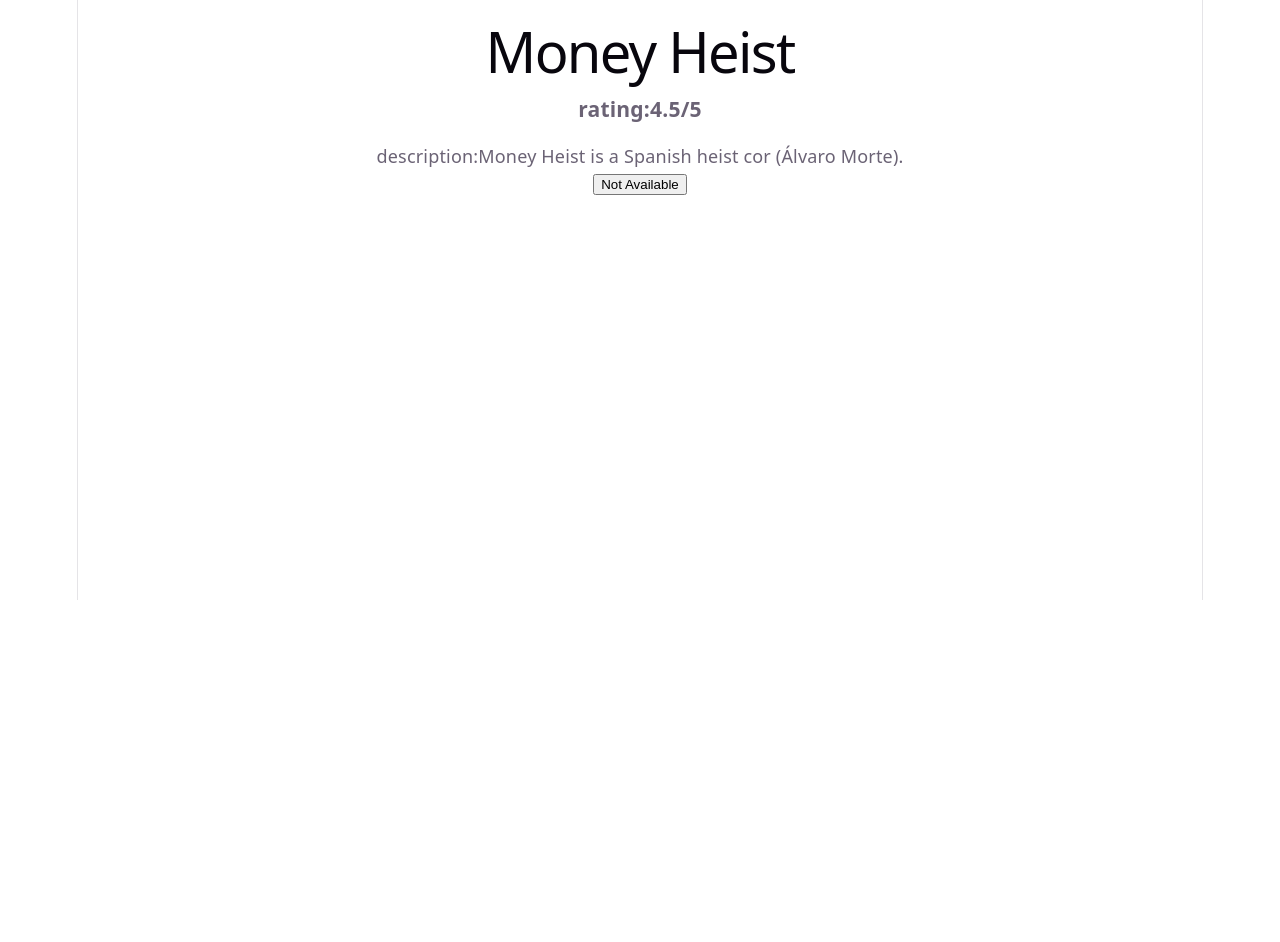
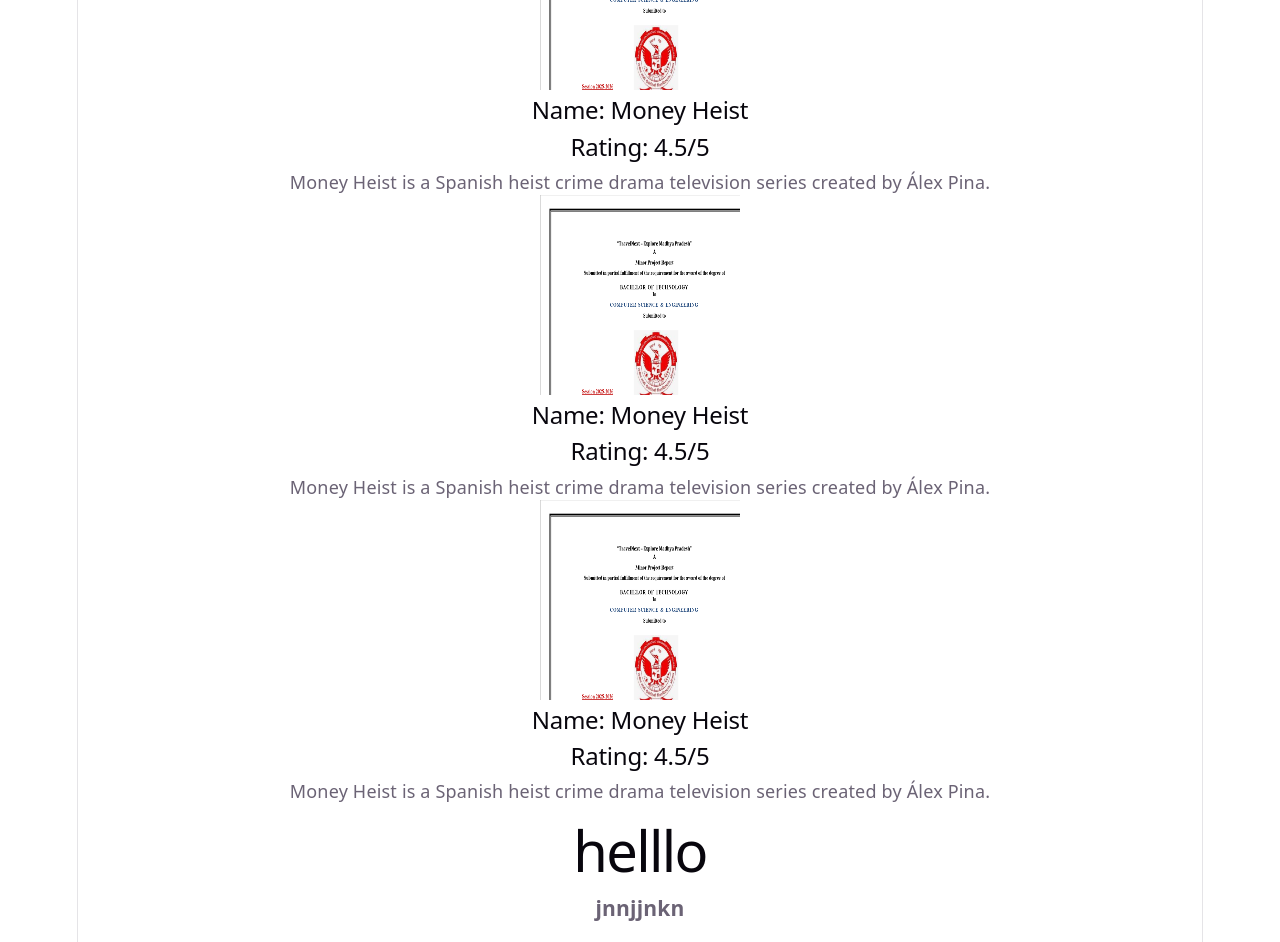
Before and after one commit to Farhan-Ahmadd/REACT-JS-LEARNING, a React (Vite) app: page / in a window 1280 px wide. Shown: the part 200-1142 px from the top of the page. Before the commit the page ends 800 px from the top, so only its background shows below. Built offline with nearby package versions, Linux system fonts and the light colour scheme.

Commit message:
Learn import export and components

```diff
--- a/src/App.jsx
+++ b/src/App.jsx
@@ -1,26 +1,27 @@
-import {fragment} from "react";
-import image from "./assets/image.png";
+import Net,{Footer , Pro} from "./components/NetflixSeires.jsx";
 
-// export const App = () => {
-//   return (
-//     <div>
-//       <h1>Netflix Series</h1>
+export const App = () => {
+  return (
+    <div>
+      <h1>Netflix Series</h1>
 
-//       <NetflixSeries />
-//       <NetflixSeries />
-//       <NetflixSeries />
-//     </div>
-//   );
-// };
-
+      <Net />
+      <Net />
+      <Net />
+      <Footer />
+      <Pro />
+    </div>
+  );
+};
 // const NetflixSeries = () => {
 //   const name = "Money Heist";
 //   const rating = "4.5/5";
+
 //   return (
 //     <div>
 //       <img src={image} height="200px" width="200px" />
 
-//       <h2>name : {name}</h2>
+//       <h2>Name: {name}</h2>
 //       <h2>Rating: {rating}</h2>
 
 //       <p>
@@ -31,181 +32,192 @@
 //     </div>
 //   );
 // };
-// export const App = () =>{
-//   return(
-//     <div>
-//       <h1>Netflix Series</h1>
-//       <NetflixSeries
-//        name="Money Heist"
-//        rating="4.5/5"
-//        description="Money Heist is a Spanish heist crime drama television series created by Álex Pina. The series traces
-//         two long-prepared heists led by the Professor (Álvaro Morte)."
-//        />
-//        <NetflixSeries
-//        name="Stranger Things"
-//        rating="4.8/5"
-//        description="Stranger Things is an American science fiction horror television series created by the Duffer Brothers."
-//        />
-//        <NetflixSeries
-//        name= "Breaking Bad"
-//        rating="4.9/5"
-//         description="Breaking Bad is an American neo-Western crime drama television series created and produced by Vince Gilligan."
-//        />
-//     </div>
-//   )
-// }
-// const NetflixSeries = (props)=>{
-//   return(
-//     <div>
-//       <img src ={image} height="200px" width="200px" />
-//       <h2>{props.name}</h2>
-//       <h2>Rating:{props.rating}</h2>
-//       <p>{props.description}</p>
-//     </div>
-//   )
-// }
-// export const App = ()=>{
-//   return(
-//     <div>
-//       <h1> the Series</h1>
-//       <NetMirror
-//       name = "dont forget me"
-//       rating = "4.5/5"
-//       description= "dont forget me is a Spanish heist crime drama "
-//       />
-//       <NetMirror
-//       name = " belive me"
-//       rating = "4.8/5"
-//       description="belive me is an American science fiction horror"/>
-//     </div>
-//   )
-// }
-// const NetMirror = (props)=>{
-//   return(
-//     <div>
-//       <img src ={image} height="200px" width="200px" />
-//       <h2>{props.name}</h2>
-//       <h3>Ratings:{props.rating}</h3>
-//       <p>{props.description}</p>
 
-//     </div>
-//   )
-// }
-// export const App =()=>{
-//   return(
-//     <div>
-//       <h1>MY NAME IS FARHAN KHAN</h1>
-//       <TaskController
-//          TaskName = "Learn React"
-//          TaskDescription = "Learn React is a JavaScript library for building user interfaces."
-//          TaskStatus = "In Progress"
-//       />
-//       <TaskController
-//          TaskName = "Learn MERN Stack"
-//          TaskDescription = "Learn MERN Stack is a JavaScript library for building user interfaces."
-//          TaskStatus = "In Progress"
-//       />
-//       <TaskController
-//          TaskName = "Learn css"
-//          TaskDescription = "Learn css is a stylesheet language for building user interfaces."
-//          TaskStatus = "In Progress"
-//       />
-//     </div>
-//   )
-// }
-// const TaskController = (props)=>{
-//   return(
-//     <div>
-//       <h2>{props.TaskName}</h2>
-//       <h3>{props.TaskDescription}</h3>
-//       <p>{props.TaskStatus}</p>
-//     </div>
-//   )
-// }
-// export const App = ()=>{
-//   return(
-//     <div>
-//       <h1>MY NAME IS FARHAN KHAN</h1>
-//       <AppController
-//         AppName="Netflix"
-//         AppDescription="Netflix is a streaming service that offers a wide variety of award-winning TV shows, movies, anime, documentaries, and more on thousands of internet-connected devices."
-//         AppStatus="Available"
-//       />
-//       <AppController
-//         AppName="Amazon Prime Video"
-//         AppDescription="Amazon Prime Video is a streaming service that offers a wide variety of award-winning TV shows, movies, anime, documentaries, and more on thousands of internet-connected devices."
-//         AppStatus="Available"
-//       />
-//       <AppController
-//         AppName="Disney+"
-//         AppDescription="Disney+ is a streaming service that offers a wide variety of award-winning TV shows, movies, anime, documentaries, and more on thousands of internet-connected devices."
-//         AppStatus="Available"
-//       />
-//     </div>
-//   )
-// }
-// const AppController = (props)=>{
-//   return(
-//     <div>
-//       <h2>{props.AppName}</h2>
-//       <h3>{props.AppDescription}</h3>
-//       <p>{props.AppStatus}</p>
-//     </div>
-//   )
-// }
-// const MovieCard =()=>{
-//   return(
-//     <div>
-//       <img src={image} height="200px" width="200px" />
-//       <h2>title</h2>
-//       <h3>rating</h3>
-//       <p>description</p>
-//       </div>
-//   )
-// }
-// export const App =()=>{
-//   return(
-//     <fragment>
-//       <MovieCard/>
-//       <MovieCard/>
-//       <MovieCard/>
-//     </fragment>
-//   )
-// }
+// // export const App = () =>{
+// //   return(
+// //     <div>
+// //       <h1>Netflix Series</h1>
+// //       <NetflixSeries
+// //        name="Money Heist"
+// //        rating="4.5/5"
+// //        description="Money Heist is a Spanish heist crime drama television series created by Álex Pina. The series traces
+// //         two long-prepared heists led by the Professor (Álvaro Morte)."
+// //        />
+// //        <NetflixSeries
+// //        name="Stranger Things"
+// //        rating="4.8/5"
+// //        description="Stranger Things is an American science fiction horror television series created by the Duffer Brothers."
+// //        />
+// //        <NetflixSeries
+// //        name= "Breaking Bad"
+// //        rating="4.9/5"
+// //         description="Breaking Bad is an American neo-Western crime drama television series created and produced by Vince Gilligan."
+// //        />
+// //     </div>
+// //   )
+// // }
+// // const NetflixSeries = (props)=>{
+// //   return(
+// //     <div>
+// //       <img src ={image} height="200px" width="200px" />
+// //       <h2>{props.name}</h2>
+// //       <h2>Rating:{props.rating}</h2>
+// //       <p>{props.description}</p>
+// //     </div>
+// //   )
+// // }
+// // export const App = ()=>{
+// //   return(
+// //     <div>
+// //       <h1> the Series</h1>
+// //       <NetMirror
+// //       name = "dont forget me"
+// //       rating = "4.5/5"
+// //       description= "dont forget me is a Spanish heist crime drama "
+// //       />
+// //       <NetMirror
+// //       name = " belive me"
+// //       rating = "4.8/5"
+// //       description="belive me is an American science fiction horror"/>
+// //     </div>
+// //   )
+// // }
+// // const NetMirror = (props)=>{
+// //   return(
+// //     <div>
+// //       <img src ={image} height="200px" width="200px" />
+// //       <h2>{props.name}</h2>
+// //       <h3>Ratings:{props.rating}</h3>
+// //       <p>{props.description}</p>
+
+// //     </div>
+// //   )
+// // }
+// // export const App =()=>{
+// //   return(
+// //     <div>
+// //       <h1>MY NAME IS FARHAN KHAN</h1>
+// //       <TaskController
+// //          TaskName = "Learn React"
+// //          TaskDescription = "Learn React is a JavaScript library for building user interfaces."
+// //          TaskStatus = "In Progress"
+// //       />
+// //       <TaskController
+// //          TaskName = "Learn MERN Stack"
+// //          TaskDescription = "Learn MERN Stack is a JavaScript library for building user interfaces."
+// //          TaskStatus = "In Progress"
+// //       />
+// //       <TaskController
+// //          TaskName = "Learn css"
+// //          TaskDescription = "Learn css is a stylesheet language for building user interfaces."
+// //          TaskStatus = "In Progress"
+// //       />
+// //     </div>
+// //   )
+// // }
+// // const TaskController = (props)=>{
+// //   return(
+// //     <div>
+// //       <h2>{props.TaskName}</h2>
+// //       <h3>{props.TaskDescription}</h3>
+// //       <p>{props.TaskStatus}</p>
+// //     </div>
+// //   )
+// // }
+// // export const App = ()=>{
+// //   return(
+// //     <div>
+// //       <h1>MY NAME IS FARHAN KHAN</h1>
+// //       <AppController
+// //         AppName="Netflix"
+// //         AppDescription="Netflix is a streaming service that offers a wide variety of award-winning TV shows, movies, anime, documentaries, and more on thousands of internet-connected devices."
+// //         AppStatus="Available"
+// //       />
+// //       <AppController
+// //         AppName="Amazon Prime Video"
+// //         AppDescription="Amazon Prime Video is a streaming service that offers a wide variety of award-winning TV shows, movies, anime, documentaries, and more on thousands of internet-connected devices."
+// //         AppStatus="Available"
+// //       />
+// //       <AppController
+// //         AppName="Disney+"
+// //         AppDescription="Disney+ is a streaming service that offers a wide variety of award-winning TV shows, movies, anime, documentaries, and more on thousands of internet-connected devices."
+// //         AppStatus="Available"
+// //       />
+// //     </div>
+// //   )
+// // }
+// // const AppController = (props)=>{
+// //   return(
+// //     <div>
+// //       <h2>{props.AppName}</h2>
+// //       <h3>{props.AppDescription}</h3>
+// //       <p>{props.AppStatus}</p>
+// //     </div>
+// //   )
+// // }
+// // const MovieCard =()=>{
+// //   return(
+// //     <div>
+// //       <img src={image} height="200px" width="200px" />
+// //       <h2>title</h2>
+// //       <h3>rating</h3>
+// //       <p>description</p>
+// //       </div>
+// //   )
+// // }
+// // export const App =()=>{
+// //   return(
+// //     <fragment>
+// //       <MovieCard/>
+// //       <MovieCard/>
+// //       <MovieCard/>
+// //     </fragment>
+// //   )
+// // }
+// // export const App = () => {
+// //   return (
+// //     <div>
+// //       <NetflixSeries />
+// //     </div>
+// //   );
+// // };
+// // export const NetflixSeries = ()=>{
+// //   const title = "Money Heist";
+// //   const rating = "4.5/5";
+// //   const description = "Money Heist is a Spanish heist cor (Álvaro Morte).";
+// //   const age = 19;
+// //   return(
+// //     <div>
+// //       <img src={image} height="200px" width="200px" />
+// //       <h1>{title}</h1>
+// //       <h3>rating:{rating}</h3>
+// //       <p>description:{description}</p>
+// //       <button> { age >= 18 ? "Available" : "Not Available"}</button>
+// //     </div>
+// //   )
+// // }
+// // export const App =()=>{
+// //   const title = "Money Heist";
+// //   const rating = "4.5/5";
+// //   const description = "Money Heist is a Spanish heist cor (Álvaro Morte).";
+// //   const age = 16;
+// //   return(
+// //     <div>
+// //       <img src={image} height="200px" width="200px" />
+// //       <h1>{title}</h1>
+// //       <h3>rating:{rating}</h3>
+// //       <p>description:{description}</p>
+// //       <button> { age>=18 ? "Available" : "Not Available" }</button>
+
+// //     </div>
+// //   )}
+// import MovieCard from "./components/NetflixSeires";
+
 // export const App = () => {
 //   return (
 //     <div>
-//       <NetflixSeries />
+//       <MovieCard />
+//       <MovieCard />
 //     </div>
 //   );
 // };
-// export const NetflixSeries = ()=>{
-//   const title = "Money Heist";
-//   const rating = "4.5/5";
-//   const description = "Money Heist is a Spanish heist cor (Álvaro Morte).";
-//   const age = 19;
-//   return(
-//     <div>
-//       <img src={image} height="200px" width="200px" />
-//       <h1>{title}</h1>
-//       <h3>rating:{rating}</h3>
-//       <p>description:{description}</p>
-//       <button> { age >= 18 ? "Available" : "Not Available"}</button>
-//     </div>
-//   )
-// }
-export const App =()=>{
-  const title = "Money Heist";
-  const rating = "4.5/5";
-  const description = "Money Heist is a Spanish heist cor (Álvaro Morte).";
-  const age = 16;
-  return(
-    <div>
-      <img src={image} height="200px" width="200px" />
-      <h1>{title}</h1>
-      <h3>rating:{rating}</h3>
-      <p>description:{description}</p>
-      <button> { age>=18 ? "Available" : "Not Available" }</button>
-
-    </div>
-  )}
--- /dev/null
+++ b/src/components/NetflixSeires.jsx
@@ -0,0 +1,37 @@
+import image from "../assets/image.png";
+
+ const Net = () => {
+  const name = "Money Heist";
+  const rating = "4.5/5";
+
+  return (
+    <div>
+      <img src={image} height="200px" width="200px" />
+
+      <h2>Name: {name}</h2>
+      <h2>Rating: {rating}</h2>
+
+      <p>
+        Money Heist is a Spanish heist crime drama television series created
+        by Álex Pina.
+      </p>
+    </div>
+  );
+};
+
+export default Net;
+export const Footer =()=>{
+    return(
+        <div>
+            <h1> helllo </h1>
+        </div>
+    )
+}
+
+export const Pro = ()=>{
+    return (
+        <>
+        <h3>jnnjjnkn</h3>
+        </>
+    )
+}
--- a/src/main.jsx
+++ b/src/main.jsx
@@ -2,9 +2,13 @@
 import { createRoot } from 'react-dom/client'
 import './index.css'
 import { App }   from './App.jsx'
+// import NetflixSeries from './component/NetflixSeries.jsx'
+// import { Practices } from './practices.jsx'
 
 createRoot(document.getElementById('root')).render(
   <StrictMode>
     <App />
+    {/* <NetflixSeries/>   */}
+    {/* <Practices/> */}
   </StrictMode>,
 )
```
Also changed, not shown: src/practices.jsx (added, +9 -0 lines).
